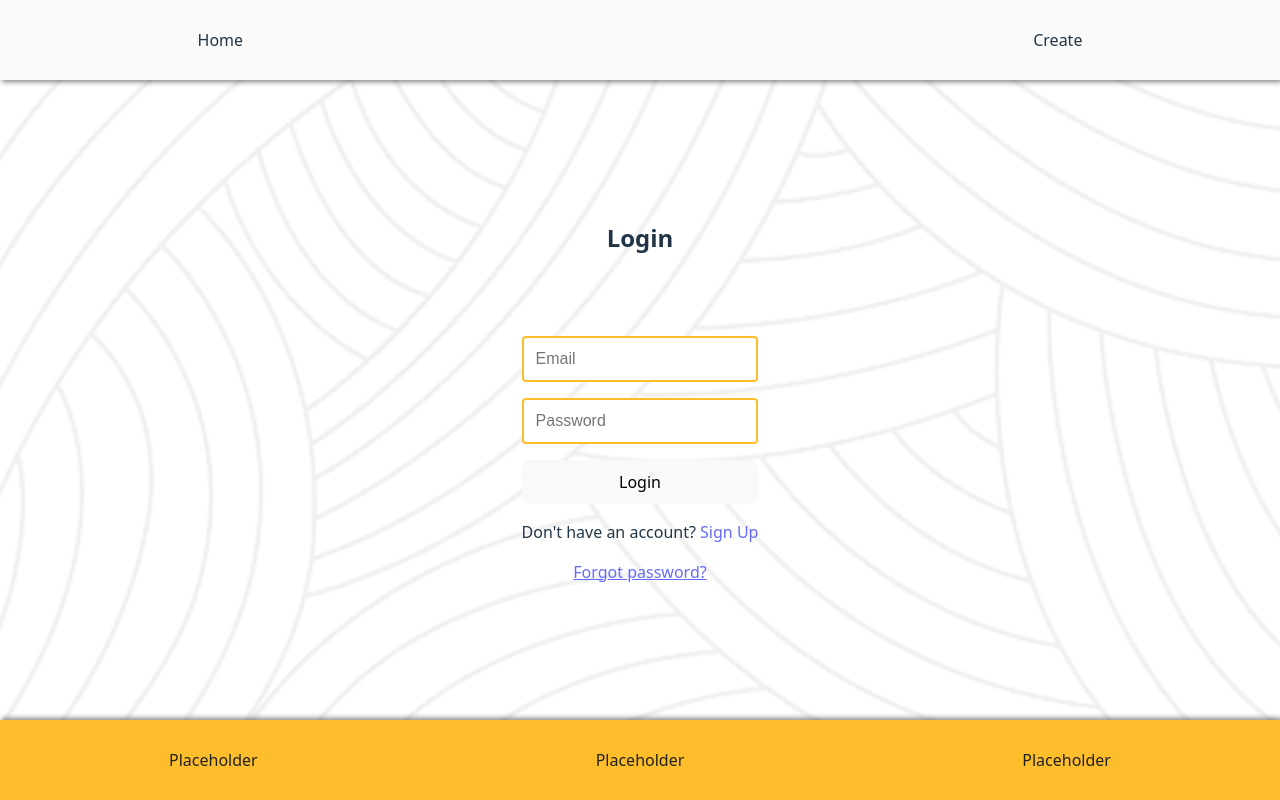
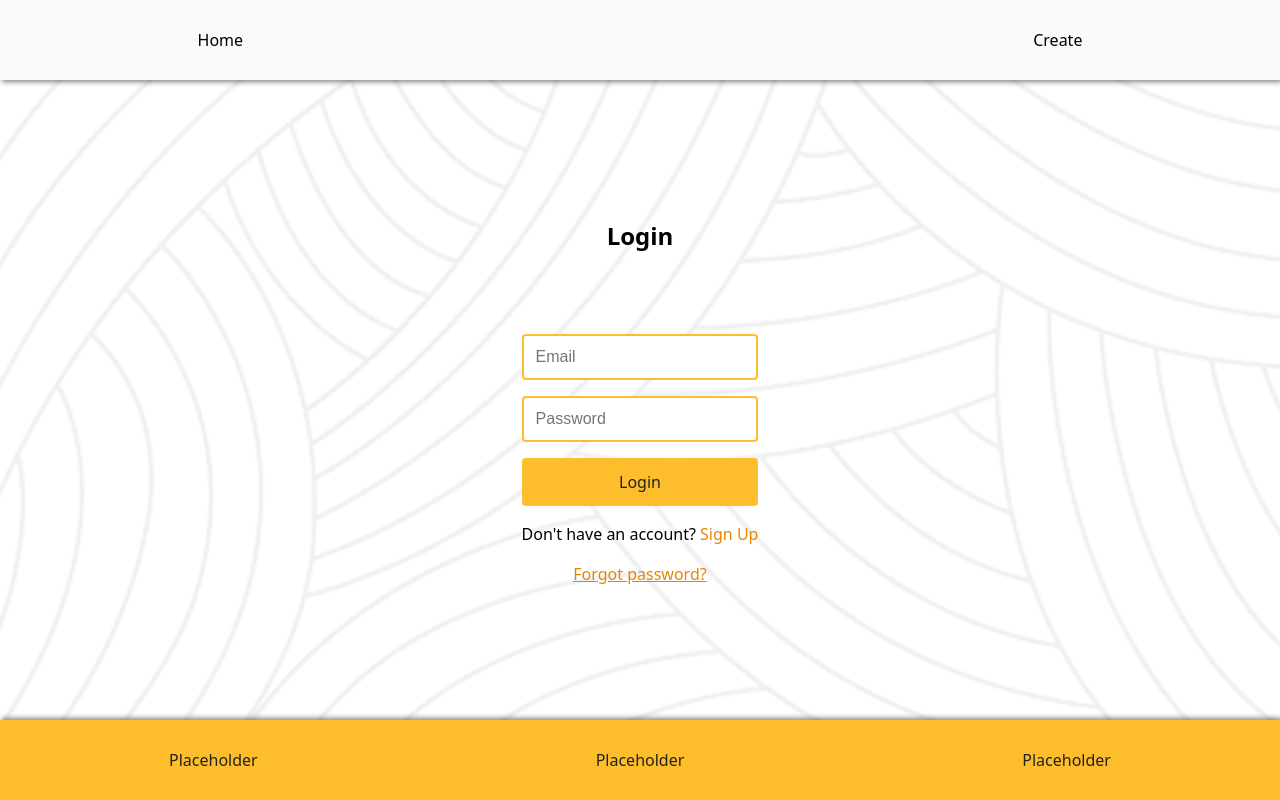
Before and after one commit to LuciSkroder/PlusPoint, a React (Vite) app: page /login in a window 1280 px wide. Built offline with nearby package versions, Linux system fonts and the light colour scheme; no server answers.

Commit message:
styling fix
fjernet unødvendige dark mode queries

```diff
--- a/src/css/homepage.css
+++ b/src/css/homepage.css
@@ -2,23 +2,19 @@
   font-family: system-ui, Avenir, Helvetica, Arial, sans-serif;
   line-height: 1.5;
   font-weight: 400;
-
-  color-scheme: light dark;
-  color: rgba(255, 255, 255, 0.87);
-  background-color: #242424;
 
   font-synthesis: none;
   text-rendering: optimizeLegibility;
   -webkit-font-smoothing: antialiased;
   -moz-osx-font-smoothing: grayscale;
 }
-.page{
+.page {
   margin: 10vh 1vw 10vh 1vw; /* stopper overlap med top-nav og bottom-nav */
 }
 
 a {
   font-weight: 500;
-  color: #646cff;
+  color: #e68600;
   text-decoration: inherit;
 }
 a:hover {
@@ -33,8 +29,8 @@ body {
   min-height: 100vh;
 }
 
-.grid{
-    margin-bottom: 10vh; /* stopper overlap med bottom-nav */
+.grid {
+  margin-bottom: 10vh; /* stopper overlap med bottom-nav */
 }
 
 h1 {
@@ -49,7 +45,7 @@ button {
   font-size: 1em;
   font-weight: 500;
   font-family: inherit;
-  background-color: #1a1a1a;
+  background-color: var(--accent-color);
   cursor: pointer;
   transition: border-color 0.25s;
 }
@@ -61,22 +57,9 @@ button:focus-visible {
   outline: 4px auto -webkit-focus-ring-color;
 }
 
-.add-child-btn{
+.add-child-btn {
   background-color: var(--accent-color);
   margin-bottom: 1rem;
-}
-
-@media (prefers-color-scheme: light) {
-  :root {
-    color: #213547;
-    background-color: #ffffff;
-  }
-  a:hover {
-    color: #747bff;
-  }
-  button {
-    background-color: #f9f9f9;
-  }
 }
 
 /* Grid container for the boxes */
--- a/src/css/login.css
+++ b/src/css/login.css
@@ -35,3 +35,12 @@
   box-shadow: 0 0 0 1000px white inset !important;
   -webkit-text-fill-color: black !important;
 }
+
+.login-form button {
+  padding: 12px;
+  background-color: #febe2c;
+  border-radius: 4px;
+  color: var(--sort);
+  font-size: 16px;
+  cursor: pointer;
+}
--- a/src/css/root.css
+++ b/src/css/root.css
@@ -14,33 +14,11 @@
   flex-direction: column;
 }
 
-
 .logo {
   height: 6em;
   padding: 1.5em;
   will-change: filter;
   transition: filter 300ms;
-}
-.logo:hover {
-  filter: drop-shadow(0 0 2em #646cffaa);
-}
-.logo.react:hover {
-  filter: drop-shadow(0 0 2em #61dafbaa);
-}
-
-@keyframes logo-spin {
-  from {
-    transform: rotate(0deg);
-  }
-  to {
-    transform: rotate(360deg);
-  }
-}
-
-@media (prefers-reduced-motion: no-preference) {
-  a:nth-of-type(2) .logo {
-    animation: logo-spin infinite 20s linear;
-  }
 }
 
 .card {
```
